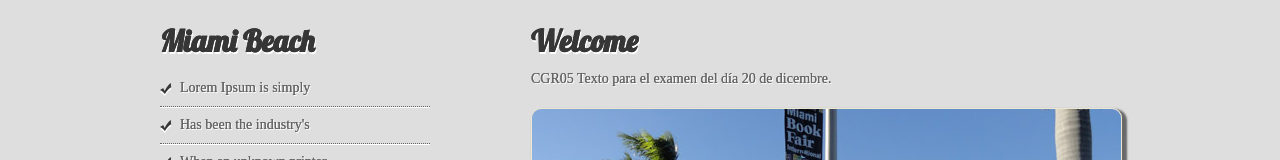
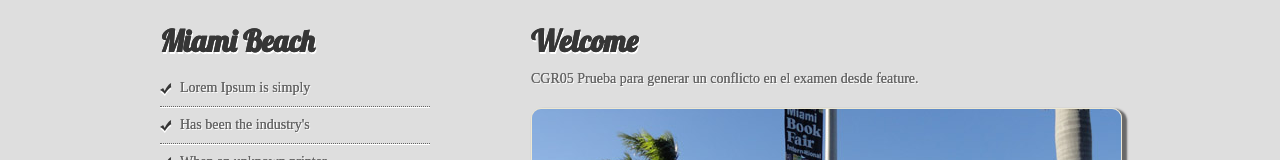
Before and after one commit to Carrenor64/goal-cgr05, a plain HTML site: page index.html in a window 1280 px wide. Shown: the part 458-618 px from the top of the page. Drawn offline with Linux system fonts and the light colour scheme; a web font is replaced by a local one.

Commit message:
Provocando un error en el feature cgr05

```diff
--- a/index.html
+++ b/index.html
@@ -38,7 +38,7 @@ Released: 4.3.13
     <div class="mainContent">
     	<h1>Welcome</h1>
         <p>
-        	CGR05 Texto para el examen del día 20 de dicembre.
+        	CGR05 Prueba para generar un conflicto en el examen desde feature.
         </p>
         <p><img src="images/pic.jpg" alt="pic" class="picStyle"></p>
         <p>
```
